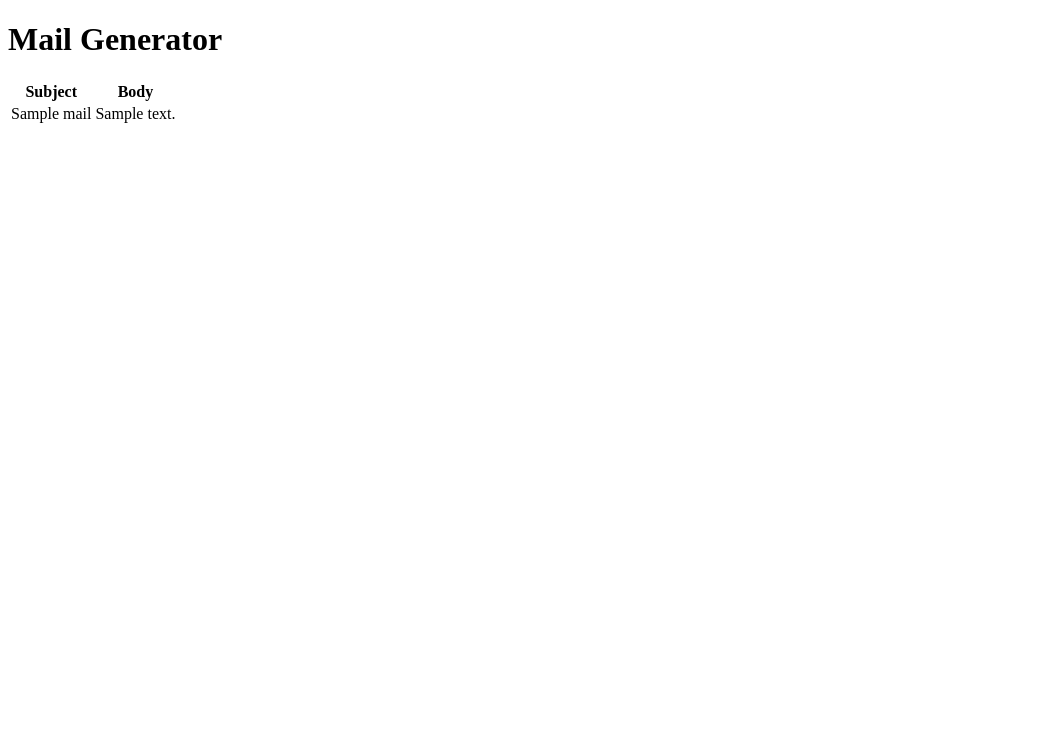
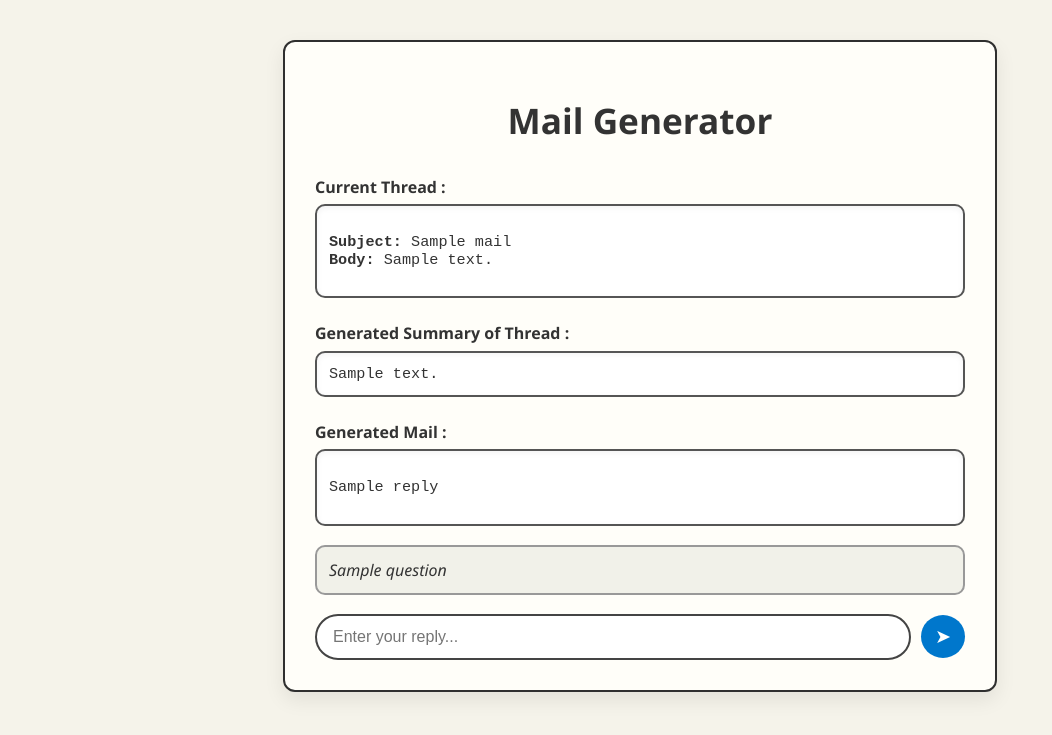
Before and after one commit to Helem-Jose/Mail-Generator-App, a Flask app: template templates/generate_mail.html in a window 1280 px wide. Shown: the top 735 px of the page, without its empty margins (0-1052 px from the left). Run offline with Flask 3, Linux system fonts and the light colour scheme; the template is opened without the code that fills it: most values are stand-ins (such as "Sample title", 1, 10 or a date in 2020); parts of the project's set-up code (start-up, migrations or seed data) failed here and were passed over.

Commit message:
Removed unwanted imports from the agent file, Added proper linking between the webpage and the agent for asking questions

```diff
--- a/app.py
+++ b/app.py
@@ -4,11 +4,13 @@ from flask_sqlalchemy import SQLAlchemy
 from google.oauth2.credentials import Credentials
 from db import init_app, db
 from models import User
+import re
 import requests
 import authenticate
 import get_messages
 import json
 import threading
+import agent
 
 with open("app_secret_key.json", "r") as f:
     secret_key = json.load(f)["app-key"]
@@ -40,7 +42,7 @@ def validate_user():
         session["name"] =  current_user.name
         session["logged_in"] = True
         session["user_id"] = current_user.id
-        return render_template("login.html", session = True, message="Login successful!")
+        return render_template("home.html")
 
 @app.route("/addUser", methods=["POST"])
 def addUser():
@@ -85,9 +87,98 @@ def get_thread(threadID):
     session["mails"] = mails
     return redirect(url_for("generate"))
 
+@app.route("/get_model_output/<reply>", methods = ["GET"])
+def question(reply):
+    print("=====================\nQuestions Present till now: ", session['questions'], "\nAnswers :", session['answers'])
+    print("Reply Received from user :", reply)
+    next_question = ''
+    if 'questions' in session:
+        print("\nGenerating ..")
+        session['answers'][session['questions'][0]] = reply
+        print(session['answers'])
+        session['questions'].pop(0)
+        session.modified = True
+        print("After removing element..", session['questions'], len(session['questions']))
+        if len(session['questions']) == 0:
+            print("Getting new questions ...")
+            formatted = "\n".join([f"{qid}: {ans}" for qid, ans in session['answers'].items()])
+            session["answers"] = {}
+            print(formatted)
+            session['additional_info'] += f"\n{formatted}"
+            print("Additional info :", session['additional_info'])
+            question_dict = agent.run_email_assistant(session['summary'], session["style_hint"], session['name'], session["additional_info"])
+            print("Received questions", question_dict)
+            if question_dict != "FINAL ANSWER":
+                for i, question in question_dict.items():
+                    session['questions'].append(question)
+                session.modified = True
+            else:
+                reply = agent.generate_email_reply(session['summary'], session["style_hint"], session["additional_info"])
+                print("*************\nReply generated :\n", re.sub(r"^FINAL ANSWER:\s*", "", reply))
+                return jsonify({'reply': re.sub(r"^FINAL ANSWER:\s*", "", reply), 'question': "Reply generated..."})
+        next_question = session['questions'][0]
+    else:
+        print("Error")
+    print("Session questions after loop :", session['questions'], len(session['questions']), "\n\n")
+    session.modified = True
+    return jsonify({'question':next_question})
+
+
+def convert_summary_to_html(summary_text):
+    lines = summary_text.strip().split('\n')
+    list_items = [re.sub(r'^\*\s*', '', line) for line in lines if line.strip().startswith("*")]
+    html = "<ul>\n" + "\n".join([f"<li>{item}</li>" for item in list_items]) + "\n</ul>"
+    return html
+
 @app.route("/generate_mail/", methods=["GET"])
 def generate():
-    return render_template("generate_mail.html", mails=session["mails"])
+    session['additional_info'] = ''
+    session['questions'] = []
+    session['answers'] = {}
+    session['style_hint'] = """
+Connective word usage is 4.0%, indicating a low presence of linking words.
+Pronoun usage is 8.0%, which is considered moderate.
+Lexical diversity (based on unique words longer than 3 characters) is 65.0%, suggesting a very high variety in vocabulary.
+The average sentence length is 15.2 words, which is considered long.
+Clause density (indicating structural complexity from subordinate, adverbial, or relative clauses) is 12.0%, which is a moderate level.
+Passive voice usage is 3.0%, indicating a low preference for passive constructions.
+The average word length is 4.8 characters, which is considered short.
+The average number of syllables per word is 1.5, indicating short word complexity.
+The Type-Token Ratio (vocabulary richness) is 55.0%, suggesting a very high diversity in word choice.
+Informal language usage is 0.5%, indicating a very low presence of informal words.
+The Flesch-Kincaid readability grade is 7.5, meaning the text is easy to read (suitable for middle school grades).
+The SMOG readability index is 9.0, suggesting the text is easy to read.
+The Gunning-Fog readability score is 9.8, indicating the text is moderately easy to read (suitable for high school grades).
+The proportion of nouns is 22.0%, which is a high ratio of nouns in the text.
+The proportion of verbs is 18.0%, which is a high ratio of verbs in the text.
+The proportion of adjectives is 7.0%, which is a moderate ratio of adjectives in the text.
+The proportion of adverbs is 5.0%, which is a moderate ratio of adverbs in the text.
+Contraction usage is 1.0%, indicating a very low presence of contractions.
+Contraction usage is 1.0%, indicating a very low presence of contractions.
+Exclamation mark usage is 0.2%, which is a very low density per sentence.
+Question mark usage is 0.8%, which is a very low density per sentence.
+Emoji or special symbol usage is 0.0%, indicating a very low presence of such characters.
+""" #Properly generate this and put in database
+    session['summary'] = convert_summary_to_html(agent.summarize_threads(get_mail_thread(session["mails"])).split("**Summary:**")[1])
+    print("Summary Generated : ", session['summary'])
+    question_dict = agent.run_email_assistant(session['summary'], session["style_hint"], session['name'], session["additional_info"])
+    print("Received questions", question_dict)
+    reply = "Gathering info..."
+    if question_dict != "FINAL ANSWER":
+        for i, question in question_dict.items():
+            session['questions'].append(question)
+        next_question = session['questions'][0]
+    else:
+        reply = agent.generate_email_reply(session['summary'], session["style_hint"], session["additional_info"])
+    session.modified = True
+
+    return render_template("generate_mail.html", mails=session["mails"], summary=session['summary'], question = next_question, reply = reply)
+
+def get_mail_thread(mails):
+    thread = ""
+    for mail in mails:
+        thread += f"From: {mail['SenderName']} \nSubject: {mail['subject']}\n{mail['body']}\n\n"
+    return thread
 
 @app.route("/home")
 def home():
@@ -135,5 +226,5 @@ def oauth2callback():
 
 if __name__ == "__main__":
     # use_reloader=False to prevent the app from running twice may help in session issues
-    app.run(debug=True, threaded=True)
+    app.run(debug=True, threaded=True, use_reloader=False)
     #session.clear()  # Clear session at startup to avoid stale data
--- a/get_messages.py
+++ b/get_messages.py
@@ -2,6 +2,7 @@ from google.oauth2.credentials import Credentials
 from googleapiclient.discovery import build
 from googleapiclient.errors import HttpError
 import json
+from email.utils import parseaddr
 from base64 import urlsafe_b64decode as decode_base64url
 
 def get_messages(creds, query):
@@ -57,9 +58,13 @@ def get_thread(creds, threadID):
             thread_id = msg['threadId']
             headers = msg['payload']['headers']
             subject = next((h['value'] for h in headers if h['name'] == 'Subject'), '(No Subject)')
+            from_header = next((h['value'] for h in headers if h['name'].lower() == 'from'), None)
+            sender_name, sender_email = parseaddr(from_header)
             body = msg.get('snippet', '(No Body)')
             ans.append({
                 'id': id,
+                'SenderName' : sender_name,
+                'SenderMail' : sender_email,
                 'threadId': thread_id,
                 'subject': subject,
                 'body': body
--- a/models.py
+++ b/models.py
@@ -7,3 +7,4 @@ class User(db.Model):
     name = db.Column(db.String(150), nullable=False)
     email = db.Column(db.String(150), unique=True, nullable=False)
     password = db.Column(db.String(150), nullable=False)
+    refreshTOKEN = db.Column(db.String(150))
--- /dev/null
+++ b/static/generate.css
@@ -0,0 +1,100 @@
+/* Global Styles */
+body {
+  background-color: #f5f3ea;
+  font-family: 'Segoe UI', Tahoma, Geneva, Verdana, sans-serif;
+  display: flex;
+  justify-content: center;
+  padding: 2rem;
+  color: #333;
+}
+
+/* Container Box */
+.container {
+  border: 2px solid #2f2f2f;
+  background-color: #fffef9;
+  padding: 30px;
+  max-width: 650px;
+  width: 100%;
+  border-radius: 12px;
+  box-shadow: 0 8px 20px rgba(0, 0, 0, 0.08);
+}
+
+/* Heading */
+h1 {
+  text-align: center;
+  font-size: 2.2rem;
+  margin-bottom: 2rem;
+  font-weight: 600;
+}
+
+/* Labels */
+label {
+  font-weight: 600;
+  display: block;
+  margin-top: 1.5rem;
+  margin-bottom: 0.4rem;
+}
+
+/* Content Boxes */
+.box {
+  border: 2px solid #555;
+  border-radius: 10px;
+  padding: 12px;
+  background-color: #ffffff;
+  font-family: 'Courier New', Courier, monospace;
+  font-size: 0.95rem;
+  margin-bottom: 1rem;
+  max-height: 150px;
+  overflow-y: auto;
+  box-shadow: inset 0 2px 6px rgba(0, 0, 0, 0.05);
+}
+
+/* Question Box */
+.question {
+  margin: 1.2rem 0;
+  font-style: italic;
+  padding: 12px;
+  border: 2px solid #999;
+  border-radius: 10px;
+  background-color: #f1f1e9;
+  font-size: 1rem;
+}
+
+/* Reply Box */
+.reply-box {
+  display: flex;
+  align-items: center;
+  gap: 0.6rem;
+  margin-top: 0.5rem;
+}
+
+/* Input */
+.reply-box input {
+  flex: 1;
+  padding: 12px 16px;
+  border: 2px solid #444;
+  border-radius: 25px;
+  font-size: 1rem;
+  transition: border-color 0.3s;
+}
+
+.reply-box input:focus {
+  border-color: #0077cc;
+  outline: none;
+}
+
+/* Button */
+.reply-box button {
+  background-color: #0077cc;
+  color: white;
+  border: none;
+  border-radius: 50%;
+  padding: 10px 14px;
+  font-size: 1.2rem;
+  cursor: pointer;
+  transition: background-color 0.3s;
+}
+
+.reply-box button:hover {
+  background-color: #005fa3;
+}
--- a/static/search.css
+++ b/static/search.css
@@ -1,6 +1,6 @@
 /* General layout */
 body {
-  background-color: #f3f4f6; /* Tailwind gray-100 */
+  background-color: #f5f3ea;
   font-family: 'Segoe UI', Tahoma, Geneva, Verdana, sans-serif;
   margin: 0;
   padding: 2rem;
@@ -10,7 +10,7 @@ body {
 .container {
   max-width: 900px;
   margin: auto;
-  background-color: white;
+  background-color: #fffef9;
   padding: 2rem;
   border-radius: 1rem;
   box-shadow: 0 10px 20px rgba(0, 0, 0, 0.05);
--- a/templates/generate_mail.html
+++ b/templates/generate_mail.html
@@ -1,25 +1,60 @@
 {%extends "base.html" %}
 
 {% block head %}
-<title>Generate mail</title>
+<title>Mail Generator</title>
+<link rel="stylesheet" href="{{ url_for('static', filename='generate.css') }}" />
 {%endblock%}
 
 {% block content %}
+    <div class="container">
     <h1>Mail Generator</h1>
-    <table>
-        <thead>
-            <tr>
-                <th>Subject</th>
-                <th>Body</th>
-            </tr>
-        </thead>
-        <tbody>
-            {% for mail in mails %}
-            <tr>
-                <td>{{ mail.subject|safe }}</td>
-                <td>{{ mail.body |safe}}</td>
-            </tr>
-            {% endfor %}
-        </tbody>
-    </table>
+
+    <label>Current Thread :</label>
+    <div class="box thread">
+        {% for mail in mails %}
+      <p><strong>Subject:</strong> {{ mail.subject|safe }}<br><strong>Body:</strong> {{ mail.body |safe}}</p>
+      {% endfor %}
+    </div>
+
+    <label>Generated Summary of Thread :</label>
+    <div class="box summary">
+      {{summary|safe}}
+    </div>
+
+    <label>Generated Mail :</label>
+    <div class="box mail">
+      <p>{{reply|safe}}</p>
+    </div>
+
+    <div class="question">
+      <em>{{question|safe}}</em>
+    </div>
+
+    <div class="reply-box">
+      <input type="text" placeholder="Enter your reply..." />
+      <button id="qButton">&#10148;</button>
+    </div>
+  </div>
+
+  <script>
+    async function sendRequest(){
+      const reply = document.querySelector('.reply-box input').value;
+      console.log(reply);
+      if (!reply) {
+        console.log("Please enter a reply.");
+        return;
+      }
+      const response = await fetch(`/get_model_output/${reply}`);
+      data = await response.json();
+      if ('reply' in data){
+        console.log("Reply received:", data.reply);
+        document.querySelector('.mail').innerHTML = `<p>${data.reply}</p>`;
+      }
+      console.log(data.question);
+      document.querySelector('.question').innerHTML = `<em>${data.question}</em>`;
+    }
+
+    document.querySelector('#qButton').addEventListener('click', sendRequest)
+  </script>
+
 {%endblock%}
```
Also changed, not shown: agent.py (+27 -43 lines).
